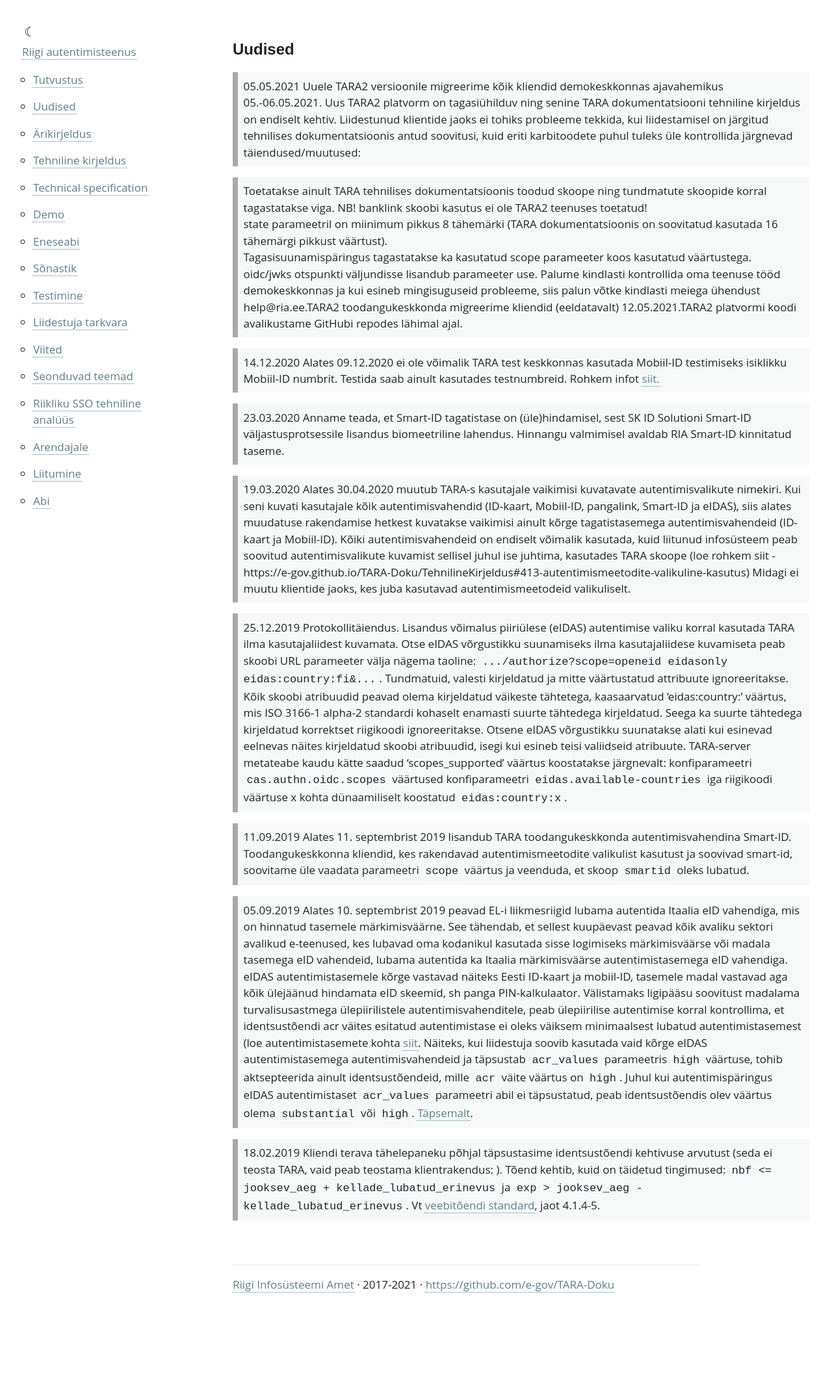
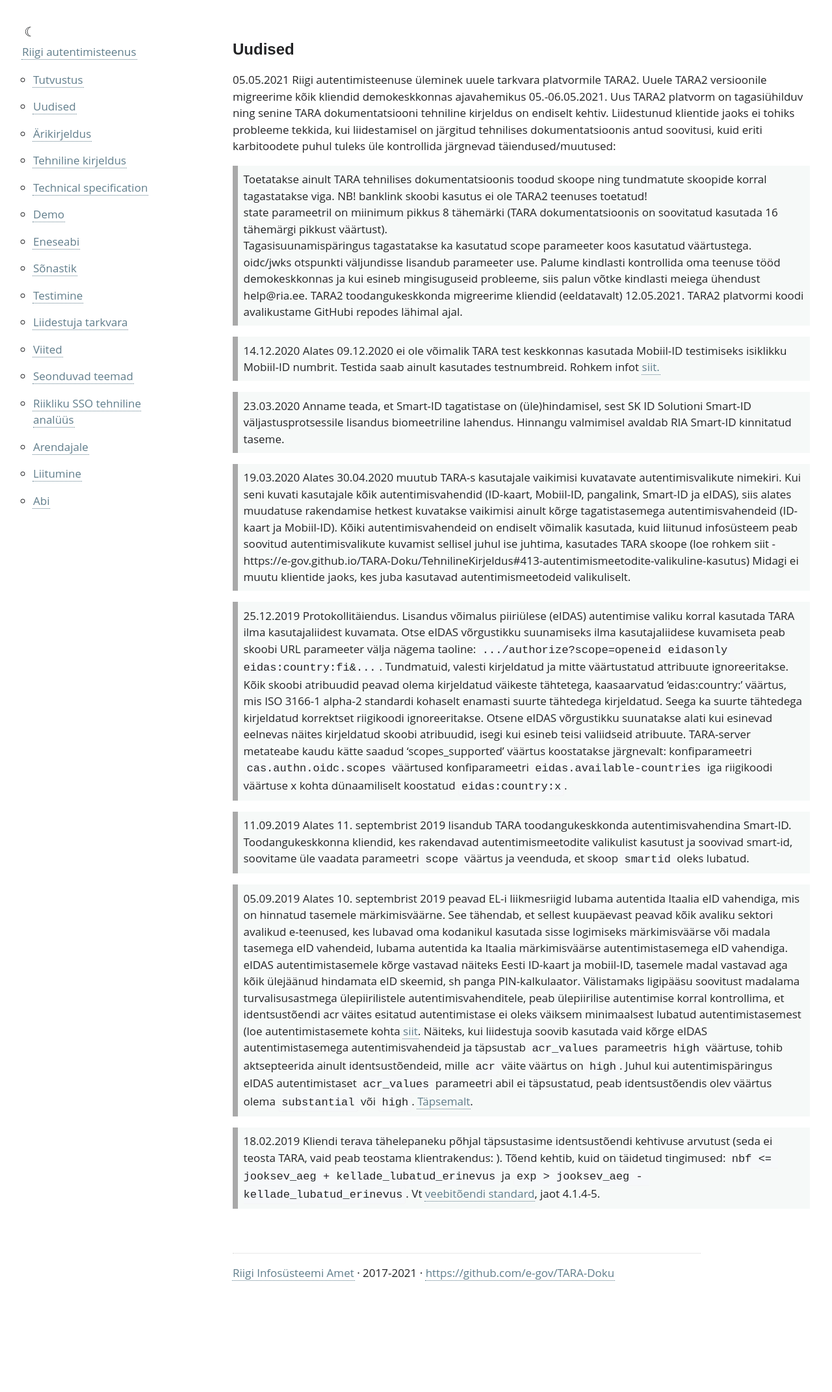
Before and after one commit to e-gov/TARA-Doku, a Jekyll site: the page built from Uudised.md, in a window 1280 px wide. Shown: the whole page at 65% size. Built offline with Jekyll 4.4.1, drawn with Linux system fonts in a browser that asks for light colours; our own code applies the rules of GitHub Pages for plain Markdown files.

Commit message:
Update Uudised.md

```diff
--- a/Uudised.md
+++ b/Uudised.md
@@ -4,14 +4,14 @@ permalink: Uudised
 
 # Uudised
 
-05.05.2021 Uuele TARA2 versioonile migreerime kõik kliendid demokeskkonnas ajavahemikus 05.-06.05.2021. Uus TARA2 platvorm on tagasiühilduv ning senine TARA dokumentatsiooni tehniline kirjeldus on endiselt kehtiv.
+05.05.2021 Riigi autentimisteenuse üleminek uuele tarkvara platvormile TARA2. Uuele TARA2 versioonile migreerime kõik kliendid demokeskkonnas ajavahemikus 05.-06.05.2021. Uus TARA2 platvorm on tagasiühilduv ning senine TARA dokumentatsiooni tehniline kirjeldus on endiselt kehtiv.
 Liidestunud klientide jaoks ei tohiks probleeme tekkida, kui liidestamisel on järgitud tehnilises dokumentatsioonis antud soovitusi, kuid eriti karbitoodete puhul tuleks üle kontrollida järgnevad täiendused/muutused:
-{: .note}
 - Toetatakse ainult TARA tehnilises dokumentatsioonis toodud skoope ning tundmatute skoopide korral tagastatakse viga. NB! banklink skoobi kasutus ei ole TARA2 teenuses toetatud!
 - state parameetril on miinimum pikkus 8 tähemärki (TARA dokumentatsioonis on soovitatud kasutada 16 tähemärgi pikkust väärtust).
 - Tagasisuunamispäringus tagastatakse ka kasutatud scope parameeter koos kasutatud väärtustega.
 - oidc/jwks otspunkti väljundisse lisandub parameeter use.
-Palume kindlasti kontrollida oma teenuse tööd demokeskkonnas ja kui esineb mingisuguseid probleeme, siis palun võtke kindlasti meiega ühendust help@ria.ee.TARA2 toodangukeskkonda migreerime kliendid (eeldatavalt) 12.05.2021.TARA2 platvormi koodi avalikustame GitHubi repodes lähimal ajal.
+Palume kindlasti kontrollida oma teenuse tööd demokeskkonnas ja kui esineb mingisuguseid probleeme, siis palun võtke kindlasti meiega ühendust help@ria.ee.
+TARA2 toodangukeskkonda migreerime kliendid (eeldatavalt) 12.05.2021. TARA2 platvormi koodi avalikustame GitHubi repodes lähimal ajal.
 {: .note}
 
 14.12.2020 Alates 09.12.2020 ei ole võimalik TARA test keskkonnas kasutada Mobiil-ID testimiseks isiklikku Mobiil-ID numbrit. Testida saab ainult kasutades testnumbreid. Rohkem infot [siit.](https://www.skidsolutions.eu/uudised/mobiil-id-demo-keskkond-ei-ole-tehnilistel-pohjustel-kattesaadav/)
```
